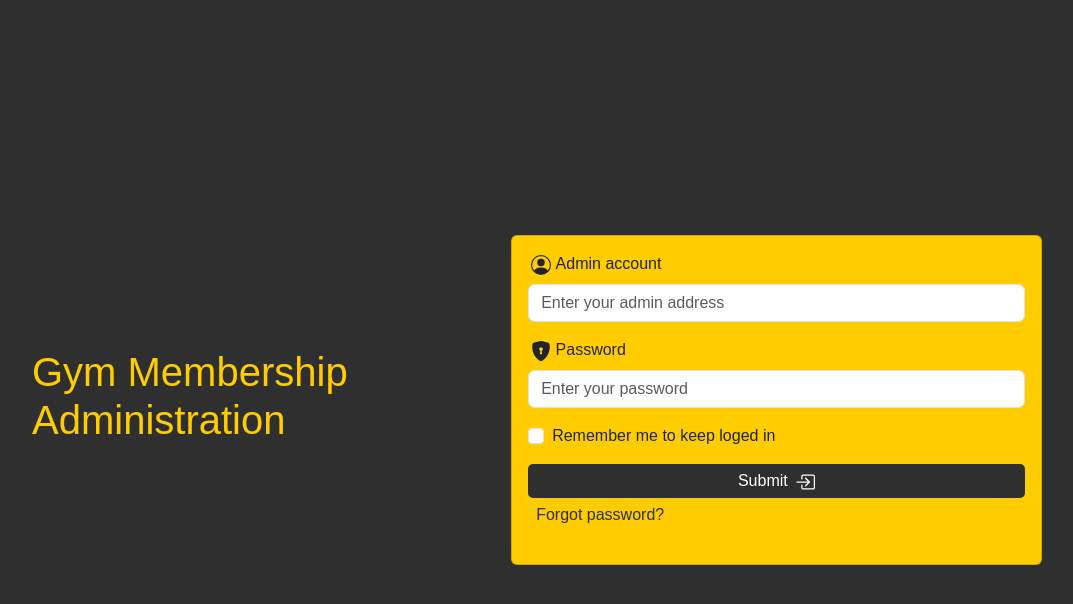
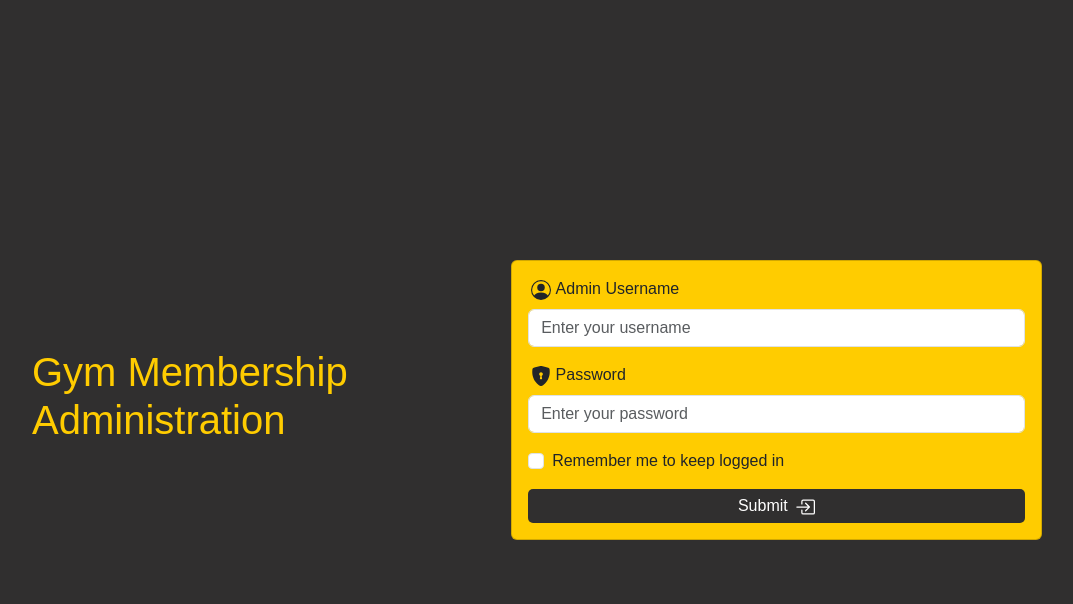
Before and after one commit to TlotloMogami/Gym-Administration-System, a Django app: page / in a window 1280 px wide. Shown: the top 604 px of the page, without its empty margins (38-1111 px from the left). Run offline with Django 5.2, Linux system fonts and the light colour scheme.

Commit message:
Update loginPage.html

```diff
--- a/Gym_System/templates/loginPage.html
+++ b/Gym_System/templates/loginPage.html
@@ -62,6 +62,14 @@
             height: 20px;
             margin-left: 3px;
         }
+        .alert{
+            display: flex;
+            justify-content: center;
+            align-items: center;
+            background-color: rgb(255, 91, 91);
+            color : white;
+
+        }
     </style>
 
 </head>
@@ -69,33 +77,43 @@
     <h1 class="title">Gym Membership Administration</h1>
       <div class="card">
         <div class="card-body">
-            <form>
-                <div class="mb-3 ">
+             {% if error %}
+            <div class="alert" role="alert">
+            {{ error }}
+             </div>
+           {% endif %}
+            <form method="post" action="{% url 'loginpage' %}">
+            {% csrf_token %}
+            <div class="mb-3">
                 <svg xmlns="http://www.w3.org/2000/svg" width="16" height="16" fill="currentColor" class="svg" viewBox="0 0 16 16">
                     <path d="M11 6a3 3 0 1 1-6 0 3 3 0 0 1 6 0"/>
                     <path fill-rule="evenodd" d="M0 8a8 8 0 1 1 16 0A8 8 0 0 1 0 8m8-7a7 7 0 0 0-5.468 11.37C3.242 11.226 4.805 10 8 10s4.757 1.225 5.468 2.37A7 7 0 0 0 8 1"/>
                 </svg>
-                  <label for="exampleInputEmail1" class="form-label">Admin account</label>
-                  <input type="email" class="form-control" id="exampleInputEmail1" aria-describedby="emailHelp" placeholder="Enter your admin address" required>
+                <label for="id_username" class="form-label">Admin Username</label>
+                <input type="text" name="username" class="form-control" id="id_username" placeholder="Enter your username" required>
             </div>
+
             <div class="mb-3">
                 <svg xmlns="http://www.w3.org/2000/svg" width="16" height="16" fill="currentColor" class="svg" viewBox="0 0 16 16">
                     <path fill-rule="evenodd" d="M8 0c-.69 0-1.843.265-2.928.56-1.11.3-2.229.655-2.887.87a1.54 1.54 0 0 0-1.044 1.262c-.596 4.477.787 7.795 2.465 9.99a11.8 11.8 0 0 0 2.517 2.453c.386.273.744.482 1.048.625.28.132.581.24.829.24s.548-.108.829-.24a7 7 0 0 0 1.048-.625 11.8 11.8 0 0 0 2.517-2.453c1.678-2.195 3.061-5.513 2.465-9.99a1.54 1.54 0 0 0-1.044-1.263 63 63 0 0 0-2.887-.87C9.843.266 8.69 0 8 0m0 5a1.5 1.5 0 0 1 .5 2.915l.385 1.99a.5.5 0 0 1-.491.595h-.788a.5.5 0 0 1-.49-.595l.384-1.99A1.5 1.5 0 0 1 8 5"/>
                 </svg>
-                  <label for="exampleInputPassword1" class="form-label" >Password</label>
-                  <input type="password" class="form-control" id="exampleInputPassword1" placeholder="Enter your password" required>
+                <label for="id_password" class="form-label">Password</label>
+                <input type="password" name="password" class="form-control" id="id_password" placeholder="Enter your password" required>
             </div>
+
             <div class="mb-3 form-check">
-                  <input type="checkbox" class="form-check-input" id="exampleCheck1">
-                  <label class="form-check-label" for="exampleCheck1">Remember me to keep loged in</label>
+                <input type="checkbox" class="form-check-input" id="remember_me">
+                <label class="form-check-label" for="remember_me">Remember me to keep logged in</label>
             </div>
-                <button type="submit" class="button"> Submit <svg xmlns="http://www.w3.org/2000/svg" width="16" height="16" fill="currentColor" class="svg" viewBox="0 0 16 16">
+
+            <button type="submit" class="button">
+                Submit
+                <svg xmlns="http://www.w3.org/2000/svg" width="16" height="16" fill="currentColor" class="svg" viewBox="0 0 16 16">
                     <path fill-rule="evenodd" d="M6 3.5a.5.5 0 0 1 .5-.5h8a.5.5 0 0 1 .5.5v9a.5.5 0 0 1-.5.5h-8a.5.5 0 0 1-.5-.5v-2a.5.5 0 0 0-1 0v2A1.5 1.5 0 0 0 6.5 14h8a1.5 1.5 0 0 0 1.5-1.5v-9A1.5 1.5 0 0 0 14.5 2h-8A1.5 1.5 0 0 0 5 3.5v2a.5.5 0 0 0 1 0z"/>
                     <path fill-rule="evenodd" d="M11.854 8.354a.5.5 0 0 0 0-.708l-3-3a.5.5 0 1 0-.708.708L10.293 7.5H1.5a.5.5 0 0 0 0 1h8.793l-2.147 2.146a.5.5 0 0 0 .708.708z"/>
-                  </svg></button>
-                <div>
-                    <p class="forgot" > <a href="">Forgot password?</a></p>
-                </div>
+                </svg>
+            </button>
+
           </form>
         </div>
       </div>
```
Lines whose indentation alone changed are shown as unchanged.
